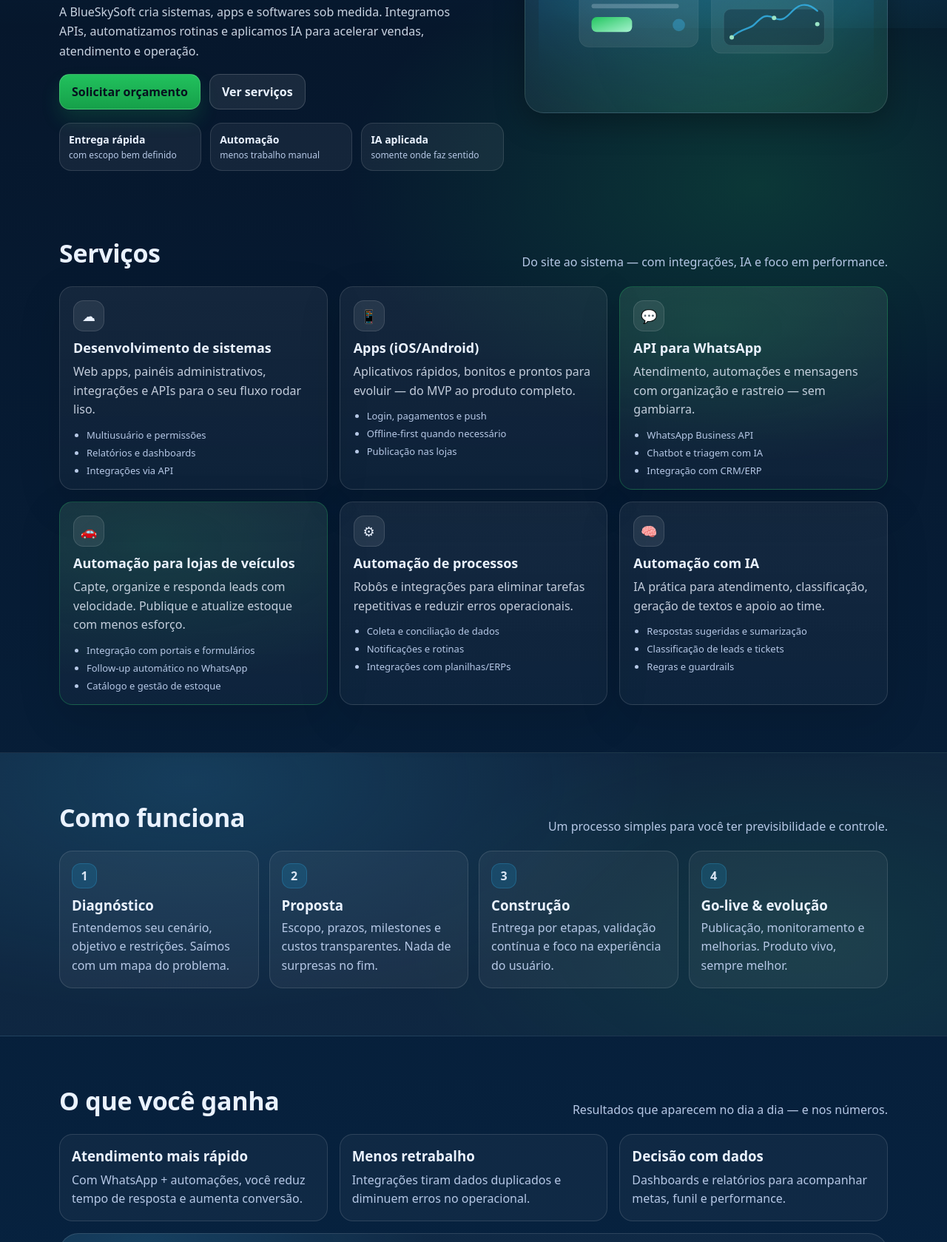
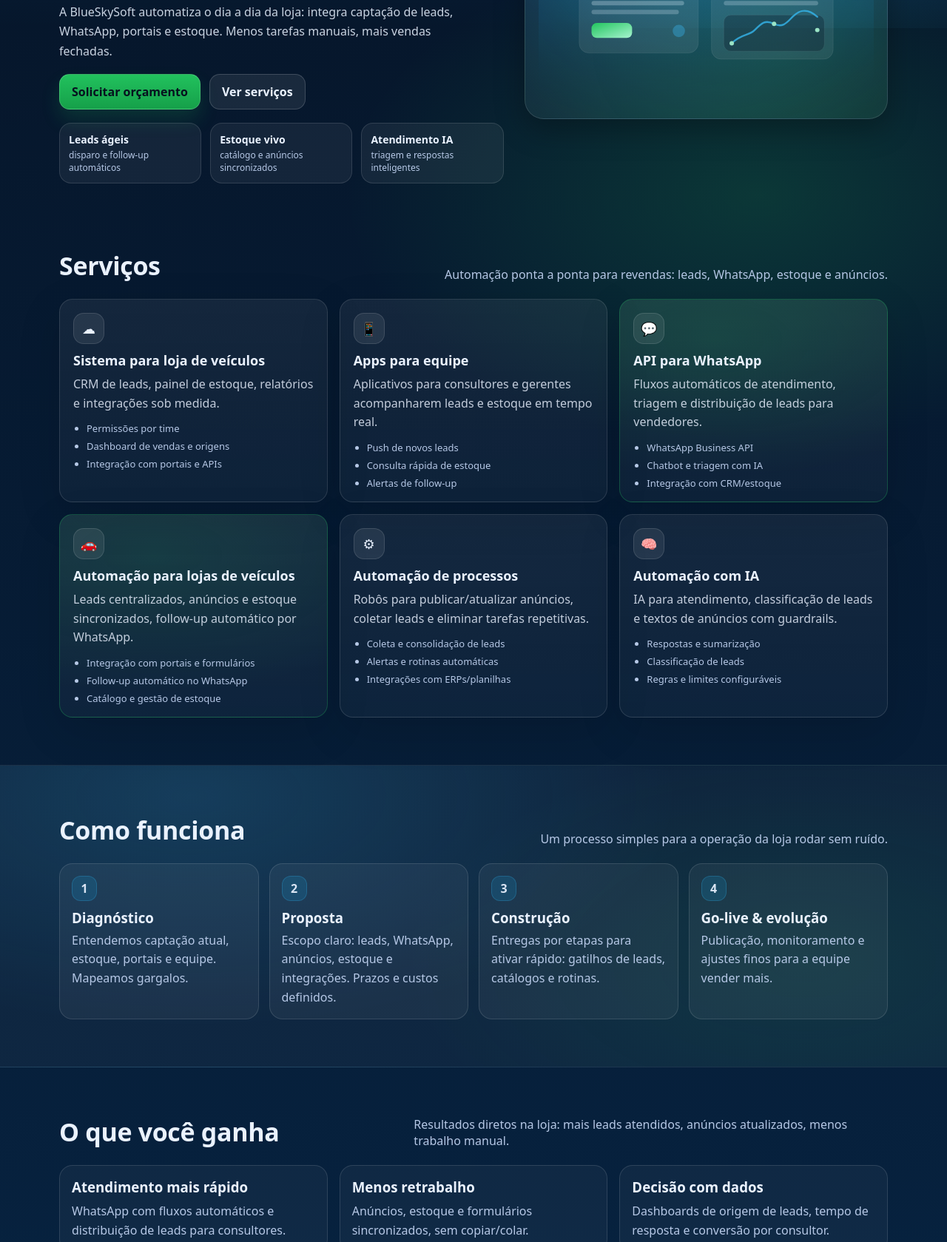
Before and after one commit to magnhobr/siteBlueSkySoft, a plain HTML site: page index.html in a window 1280 px wide. Shown: the part 428-2107 px from the top of the page at 74% size. Drawn offline with Linux system fonts and the light colour scheme.

Commit message:
Refina copy focada em revenda de veículos

```diff
--- a/assets/main.js
+++ b/assets/main.js
@@ -54,8 +54,8 @@ function initContactLinks() {
   const email = qs("[data-email]");
 
   const defaultMsg =
-    `Olá, ${CONTACT.company}! Quero um orçamento. ` +
-    `Preciso de: (descreva aqui).`;
+    `Olá, ${CONTACT.company}! Quero automatizar minha revenda de veículos. ` +
+    `Preciso de: (ex: WhatsApp para leads, estoque/anúncios, CRM de loja).`;
 
   if (whatsapp) whatsapp.href = buildWhatsAppLink(defaultMsg);
   if (email) email.href = buildEmailLink("Orçamento — BlueSkySoft", defaultMsg);
--- a/index.html
+++ b/index.html
@@ -3,10 +3,10 @@
   <head>
     <meta charset="utf-8" />
     <meta name="viewport" content="width=device-width, initial-scale=1" />
-    <title>BlueSkySoft — Sistemas, Apps e Automação com IA</title>
+    <title>BlueSkySoft — Automação e Vendas para Lojas de Veículos</title>
     <meta
       name="description"
-      content="Sistemas, apps e automações com IA. API para WhatsApp e automação para lojas de veículos."
+      content="Automação para revendas de veículos: captação de leads, API de WhatsApp, estoque, anúncios e CRM. Sistemas e IA para acelerar vendas."
     />
     <meta name="theme-color" content="#061427" />
     <meta property="og:title" content="BlueSkySoft — Tecnologia que escala com você" />
@@ -56,13 +56,13 @@
 
         <div class="container hero__inner">
           <div class="hero__copy">
-            <p class="pill">Tecnologia de TI • Automação • IA</p>
+            <p class="pill">Revenda de veículos • Automação • IA</p>
             <h1>
-              Soluções digitais limpas, com processos claros e entregas que dão resultado.
+              Mais leads respondidos, estoque organizado e anúncios no ar — tudo no piloto automático.
             </h1>
             <p class="lead">
-              A BlueSkySoft cria sistemas, apps e softwares sob medida. Integramos APIs, automatizamos
-              rotinas e aplicamos IA para acelerar vendas, atendimento e operação.
+              A BlueSkySoft automatiza o dia a dia da loja: integra captação de leads, WhatsApp, portais e estoque.
+              Menos tarefas manuais, mais vendas fechadas.
             </p>
             <div class="hero__cta">
               <a class="btn" href="#contato">Solicitar orçamento</a>
@@ -70,16 +70,16 @@
             </div>
             <div class="hero__metrics" role="list">
               <div class="metric" role="listitem">
-                <strong>Entrega rápida</strong>
-                <span>com escopo bem definido</span>
+                <strong>Leads ágeis</strong>
+                <span>disparo e follow-up automáticos</span>
               </div>
               <div class="metric" role="listitem">
-                <strong>Automação</strong>
-                <span>menos trabalho manual</span>
+                <strong>Estoque vivo</strong>
+                <span>catálogo e anúncios sincronizados</span>
               </div>
               <div class="metric" role="listitem">
-                <strong>IA aplicada</strong>
-                <span>somente onde faz sentido</span>
+                <strong>Atendimento IA</strong>
+                <span>triagem e respostas inteligentes</span>
               </div>
             </div>
           </div>
@@ -100,47 +100,47 @@
         <div class="container">
           <div class="section__head">
             <h2>Serviços</h2>
-            <p>Do site ao sistema — com integrações, IA e foco em performance.</p>
+            <p>Automação ponta a ponta para revendas: leads, WhatsApp, estoque e anúncios.</p>
           </div>
 
           <div class="grid cards">
             <article class="card">
               <div class="card__icon" aria-hidden="true">☁</div>
-              <h3>Desenvolvimento de sistemas</h3>
-              <p>Web apps, painéis administrativos, integrações e APIs para o seu fluxo rodar liso.</p>
+              <h3>Sistema para loja de veículos</h3>
+              <p>CRM de leads, painel de estoque, relatórios e integrações sob medida.</p>
               <ul class="checks">
-                <li>Multiusuário e permissões</li>
-                <li>Relatórios e dashboards</li>
-                <li>Integrações via API</li>
+                <li>Permissões por time</li>
+                <li>Dashboard de vendas e origens</li>
+                <li>Integração com portais e APIs</li>
               </ul>
             </article>
 
             <article class="card">
               <div class="card__icon" aria-hidden="true">📱</div>
-              <h3>Apps (iOS/Android)</h3>
-              <p>Aplicativos rápidos, bonitos e prontos para evoluir — do MVP ao produto completo.</p>
+              <h3>Apps para equipe</h3>
+              <p>Aplicativos para consultores e gerentes acompanharem leads e estoque em tempo real.</p>
               <ul class="checks">
-                <li>Login, pagamentos e push</li>
-                <li>Offline-first quando necessário</li>
-                <li>Publicação nas lojas</li>
+                <li>Push de novos leads</li>
+                <li>Consulta rápida de estoque</li>
+                <li>Alertas de follow-up</li>
               </ul>
             </article>
 
             <article class="card card--highlight">
               <div class="card__icon" aria-hidden="true">💬</div>
               <h3>API para WhatsApp</h3>
-              <p>Atendimento, automações e mensagens com organização e rastreio — sem gambiarra.</p>
+              <p>Fluxos automáticos de atendimento, triagem e distribuição de leads para vendedores.</p>
               <ul class="checks">
                 <li>WhatsApp Business API</li>
                 <li>Chatbot e triagem com IA</li>
-                <li>Integração com CRM/ERP</li>
+                <li>Integração com CRM/estoque</li>
               </ul>
             </article>
 
             <article class="card card--highlight">
               <div class="card__icon" aria-hidden="true">🚗</div>
               <h3>Automação para lojas de veículos</h3>
-              <p>Capte, organize e responda leads com velocidade. Publique e atualize estoque com menos esforço.</p>
+              <p>Leads centralizados, anúncios e estoque sincronizados, follow-up automático por WhatsApp.</p>
               <ul class="checks">
                 <li>Integração com portais e formulários</li>
                 <li>Follow-up automático no WhatsApp</li>
@@ -151,22 +151,22 @@
             <article class="card">
               <div class="card__icon" aria-hidden="true">⚙</div>
               <h3>Automação de processos</h3>
-              <p>Robôs e integrações para eliminar tarefas repetitivas e reduzir erros operacionais.</p>
+              <p>Robôs para publicar/atualizar anúncios, coletar leads e eliminar tarefas repetitivas.</p>
               <ul class="checks">
-                <li>Coleta e conciliação de dados</li>
-                <li>Notificações e rotinas</li>
-                <li>Integrações com planilhas/ERPs</li>
+                <li>Coleta e consolidação de leads</li>
+                <li>Alertas e rotinas automáticas</li>
+                <li>Integrações com ERPs/planilhas</li>
               </ul>
             </article>
 
             <article class="card">
               <div class="card__icon" aria-hidden="true">🧠</div>
               <h3>Automação com IA</h3>
-              <p>IA prática para atendimento, classificação, geração de textos e apoio ao time.</p>
+              <p>IA para atendimento, classificação de leads e textos de anúncios com guardrails.</p>
               <ul class="checks">
-                <li>Respostas sugeridas e sumarização</li>
-                <li>Classificação de leads e tickets</li>
-                <li>Regras e guardrails</li>
+                <li>Respostas e sumarização</li>
+                <li>Classificação de leads</li>
+                <li>Regras e limites configuráveis</li>
               </ul>
             </article>
           </div>
@@ -177,29 +177,29 @@
         <div class="container">
           <div class="section__head">
             <h2>Como funciona</h2>
-            <p>Um processo simples para você ter previsibilidade e controle.</p>
+            <p>Um processo simples para a operação da loja rodar sem ruído.</p>
           </div>
 
           <div class="steps">
             <article class="step">
               <span class="step__n">1</span>
               <h3>Diagnóstico</h3>
-              <p>Entendemos seu cenário, objetivo e restrições. Saímos com um mapa do problema.</p>
+              <p>Entendemos captação atual, estoque, portais e equipe. Mapeamos gargalos.</p>
             </article>
             <article class="step">
               <span class="step__n">2</span>
               <h3>Proposta</h3>
-              <p>Escopo, prazos, milestones e custos transparentes. Nada de surpresas no fim.</p>
+              <p>Escopo claro: leads, WhatsApp, anúncios, estoque e integrações. Prazos e custos definidos.</p>
             </article>
             <article class="step">
               <span class="step__n">3</span>
               <h3>Construção</h3>
-              <p>Entrega por etapas, validação contínua e foco na experiência do usuário.</p>
+              <p>Entregas por etapas para ativar rápido: gatilhos de leads, catálogos e rotinas.</p>
             </article>
             <article class="step">
               <span class="step__n">4</span>
               <h3>Go-live &amp; evolução</h3>
-              <p>Publicação, monitoramento e melhorias. Produto vivo, sempre melhor.</p>
+              <p>Publicação, monitoramento e ajustes finos para a equipe vender mais.</p>
             </article>
           </div>
         </div>
@@ -209,21 +209,21 @@
         <div class="container">
           <div class="section__head">
             <h2>O que você ganha</h2>
-            <p>Resultados que aparecem no dia a dia — e nos números.</p>
+            <p>Resultados diretos na loja: mais leads atendidos, anúncios atualizados, menos trabalho manual.</p>
           </div>
 
           <div class="grid benefits">
             <article class="benefit">
               <h3>Atendimento mais rápido</h3>
-              <p>Com WhatsApp + automações, você reduz tempo de resposta e aumenta conversão.</p>
+              <p>WhatsApp com fluxos automáticos e distribuição de leads para consultores.</p>
             </article>
             <article class="benefit">
               <h3>Menos retrabalho</h3>
-              <p>Integrações tiram dados duplicados e diminuem erros no operacional.</p>
+              <p>Anúncios, estoque e formulários sincronizados, sem copiar/colar.</p>
             </article>
             <article class="benefit">
               <h3>Decisão com dados</h3>
-              <p>Dashboards e relatórios para acompanhar metas, funil e performance.</p>
+              <p>Dashboards de origem de leads, tempo de resposta e conversão por consultor.</p>
             </article>
           </div>
 
@@ -231,7 +231,7 @@
             <div>
               <h3>Quer um exemplo no seu cenário?</h3>
               <p>
-                Conte como é seu processo hoje e a gente sugere uma automação/integração que traga impacto rápido.
+                Conte como é sua operação hoje (portais, WhatsApp, equipe, estoque) e sugerimos uma automação com impacto rápido.
               </p>
             </div>
             <a class="btn" href="#contato">Quero conversar</a>
@@ -243,21 +243,21 @@
         <div class="container">
           <div class="section__head">
             <h2>Perguntas frequentes</h2>
-            <p>Respostas objetivas para te ajudar a decidir com segurança.</p>
+            <p>Respostas objetivas para a operação da sua loja.</p>
           </div>
 
           <div class="faq">
             <details>
-              <summary>Vocês fazem somente site ou também sistema?</summary>
-              <p>Fazemos os dois. Em geral, site é a porta de entrada e o sistema é onde o operacional acontece.</p>
+              <summary>Vocês fazem site ou também sistema/estoque?</summary>
+              <p>Fazemos ambos. Site/catálogos e sistemas com estoque, leads e integrações.</p>
             </details>
             <details>
               <summary>Como funciona a API de WhatsApp?</summary>
-              <p>A integração usa WhatsApp Business API (seguindo as regras da plataforma), com rastreio e integração com CRM/ERP.</p>
+              <p>Usamos WhatsApp Business API com filas, templates e integração ao estoque/CRM. Triamos e distribuímos leads automaticamente.</p>
             </details>
             <details>
               <summary>É possível automatizar uma loja de veículos?</summary>
-              <p>Sim. Dá para automatizar captação e distribuição de leads, follow-up, publicação/atualização de estoque e relatórios.</p>
+              <p>Sim. Automatizamos captação e distribuição de leads, follow-up, publicação/atualização de estoque e relatórios.</p>
             </details>
             <details>
               <summary>Quanto tempo leva?</summary>
@@ -273,7 +273,7 @@
             <div class="contact__copy">
               <h2>Vamos colocar sua operação no piloto automático?</h2>
               <p>
-                Envie uma mensagem com seu objetivo (ex: API WhatsApp, loja de veículos, sistema interno) e respondemos com próximos passos.
+                Envie uma mensagem com seu objetivo (ex: revenda de veículos, WhatsApp para leads, estoque/anúncios) e respondemos com próximos passos.
               </p>
               <div class="contact__actions">
                 <a class="btn" data-whatsapp href="#">Falar no WhatsApp</a>
```
